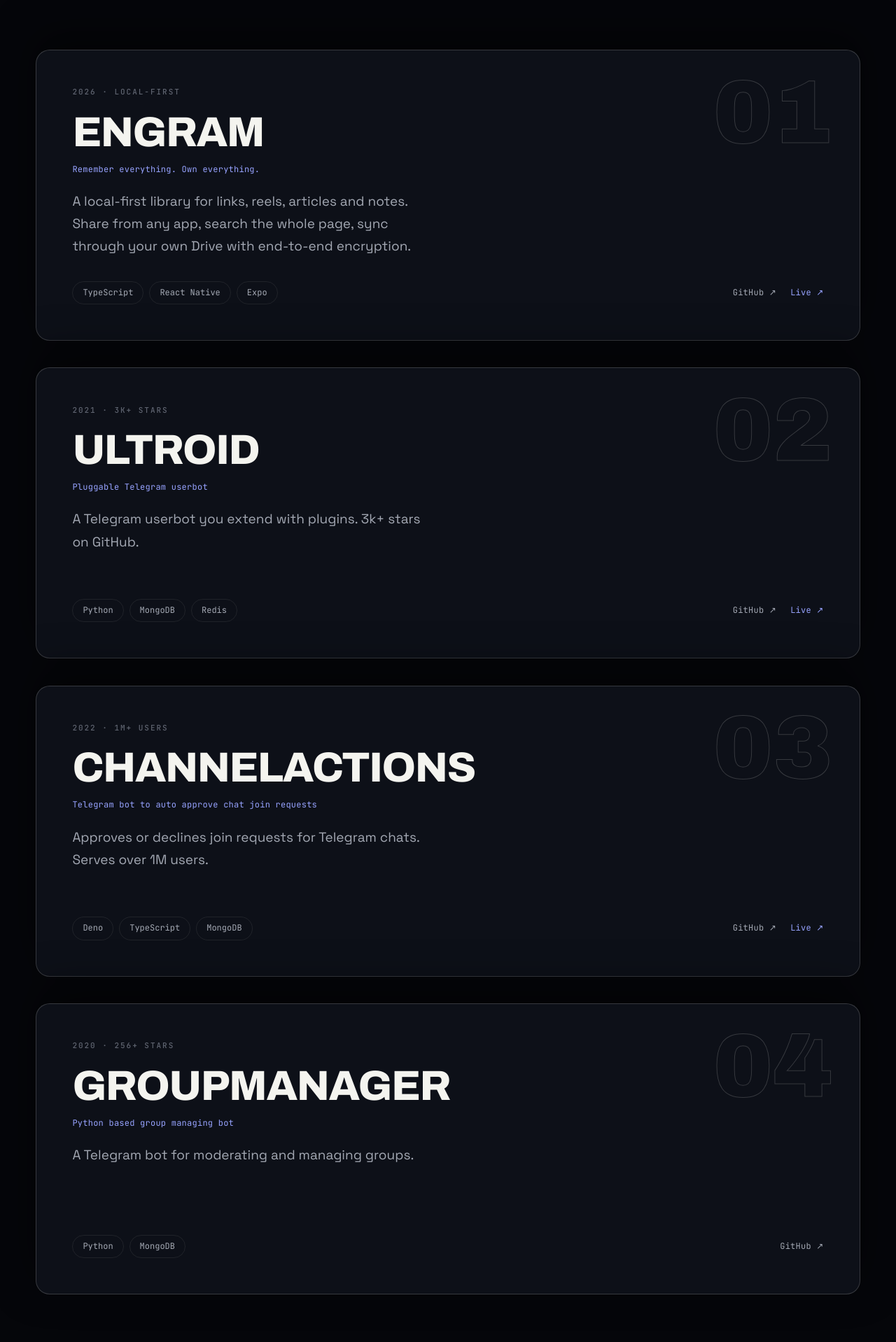
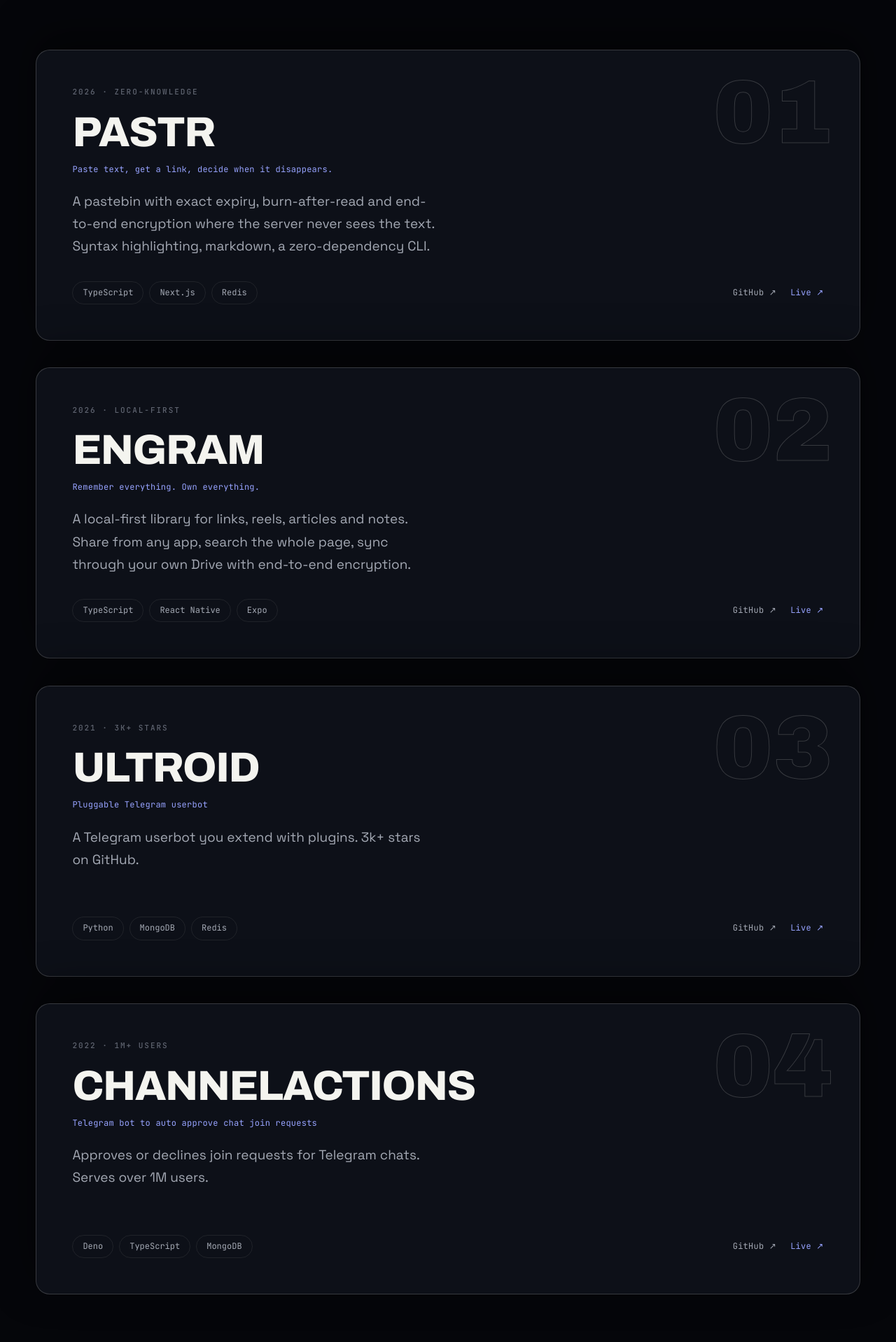
Before and after one commit to xditya/portfolio, a Next.js app: page / in a window 1280 px wide. Shown: the part 1882-3800 px from the top of the page at 70% size. Built offline with nearby package versions, Linux system fonts and the light colour scheme; no server answers.

Commit message:
feat: add pastr to projects
- pastr leads the featured grid on the home page; GroupManager drops off to keep four cards
- full entry with screenshot on the projects page and in the game data

```diff
--- a/src/app/page.tsx
+++ b/src/app/page.tsx
@@ -41,6 +41,18 @@
 const FEATURED = [
   {
     num: "01",
+    name: "pastr",
+    tagline: "Paste text, get a link, decide when it disappears.",
+    description:
+      "A pastebin with exact expiry, burn-after-read and end-to-end encryption where the server never sees the text. Syntax highlighting, markdown, a zero-dependency CLI.",
+    year: 2026,
+    tech: ["TypeScript", "Next.js", "Redis"],
+    stat: "Zero-knowledge",
+    github: "https://github.com/xditya/pastr",
+    url: "https://pastr.xditya.me",
+  },
+  {
+    num: "02",
     name: "engram",
     tagline: "Remember everything. Own everything.",
     description:
@@ -52,7 +64,7 @@
     url: "https://engram.xditya.me",
   },
   {
-    num: "02",
+    num: "03",
     name: "Ultroid",
     tagline: "Pluggable Telegram userbot",
     description:
@@ -64,7 +76,7 @@
     url: "https://t.me/TeamUltroid",
   },
   {
-    num: "03",
+    num: "04",
     name: "ChannelActions",
     tagline: "Telegram bot to auto approve chat join requests",
     description:
@@ -74,17 +86,6 @@
     stat: "1M+ users",
     github: "https://github.com/xditya/ChannelActionsBot",
     url: "https://channelactions.xditya.me",
-  },
-  {
-    num: "04",
-    name: "GroupManager",
-    tagline: "Python based group managing bot",
-    description:
-      "A Telegram bot for moderating and managing groups.",
-    year: 2020,
-    tech: ["Python", "MongoDB"],
-    stat: "256+ stars",
-    github: "https://github.com/xditya/GroupManager",
   },
 ];
 
--- a/src/app/projects/page.tsx
+++ b/src/app/projects/page.tsx
@@ -23,6 +23,7 @@
 
 const PROJECTS: Project[] = [
   // 2026
+  { name: "pastr", tagline: "Paste text, get a link, decide when it disappears.", description: "A pastebin that gets out of the way: paste text, get a link, decide when it disappears. Expiry is exact (Redis TTL), burn-after-read is atomic and cannot be triggered by link previews, and encrypted pastes keep the key in the URL fragment so the server never sees the text or the title. Syntax highlighting for 60+ languages, markdown, line links, edit tokens instead of accounts, a hastebin-compatible API and a zero-dependency CLI with an interactive paste browser.", github: "https://github.com/xditya/pastr", url: "https://pastr.xditya.me", tech: ["TypeScript", "Next.js", "React", "Redis"], year: 2026, image: "/images/pastr.png", featured: true },
   { name: "engram", tagline: "Remember everything. Own everything.", description: "A local-first place for links, reels, articles, images and notes. Share from any app, tags land on their own, and search reads the whole page. Sync goes through your own Drive, iCloud or WebDAV, encrypted before it leaves the phone. Intelligence runs on your own key or a model on the device.", github: "https://github.com/xditya/engram", url: "https://engram.xditya.me", tech: ["TypeScript", "React Native", "Expo", "SQLite"], year: 2026, image: "/images/engram.png", featured: true },
   { name: "Splitty", tagline: "Scan a bill, tap who had what, settle over UPI", description: "Splits restaurant bills with no backend state. Photograph the bill, tap to assign items, and settle with a UPI QR per person. Reads bills with Gemini or on-device tesseract.js.", github: "https://github.com/xditya/Splitty", url: "https://splitty.xditya.me", tech: ["TypeScript", "React", "Vite"], year: 2026, image: "/images/splitty.png", featured: true },
   { name: "Alamara", tagline: "Local-first document vault for your phone", description: "A phone vault for IDs, tickets, and certificates. Documents are scanned, encrypted, and searchable on-device, and never uploaded. Built with Expo and React Native.", github: "https://github.com/xditya/alamara", tech: ["TypeScript", "React Native", "Expo"], year: 2026 },
--- a/src/lib/gameData.ts
+++ b/src/lib/gameData.ts
@@ -16,6 +16,7 @@
 
 export const GAME_PROJECTS: GameProject[] = [
   // 2026
+  { name: "pastr", tagline: "Paste text, get a link, decide when it disappears.", description: "A pastebin that gets out of the way: paste text, get a link, decide when it disappears. Expiry is exact (Redis TTL), burn-after-read is atomic and cannot be triggered by link previews, and encrypted pastes keep the key in the URL fragment so the server never sees the text or the title. Syntax highlighting for 60+ languages, markdown, line links, edit tokens instead of accounts, a hastebin-compatible API and a zero-dependency CLI with an interactive paste browser.", github: "https://github.com/xditya/pastr", url: "https://pastr.xditya.me", tech: ["TypeScript", "Next.js", "React", "Redis"], year: 2026, featured: true },
   { name: "engram", tagline: "Remember everything. Own everything.", description: "A local-first place for links, reels, articles, images and notes. Share from any app, tags land on their own, and search reads the whole page. Sync goes through your own Drive, iCloud or WebDAV, encrypted before it leaves the phone. Intelligence runs on your own key or a model on the device.", github: "https://github.com/xditya/engram", url: "https://engram.xditya.me", tech: ["TypeScript", "React Native", "Expo", "SQLite"], year: 2026, featured: true },
   { name: "Splitty", tagline: "Scan a bill, tap who had what, settle over UPI", description: "Splits restaurant bills with no backend state. Photograph the bill, tap to assign items, and settle with a UPI QR per person. Reads bills with Gemini or on-device tesseract.js.", github: "https://github.com/xditya/Splitty", url: "https://splitty.xditya.me", tech: ["TypeScript", "React", "Vite"], year: 2026, featured: true },
   { name: "Alamara", tagline: "Local-first document vault for your phone", description: "A phone vault for IDs, tickets, and certificates. Documents are scanned, encrypted, and searchable on-device, and never uploaded. Built with Expo and React Native.", github: "https://github.com/xditya/alamara", tech: ["TypeScript", "React Native", "Expo"], year: 2026 },
```
Also changed, not shown: public/images/pastr.png (added).
